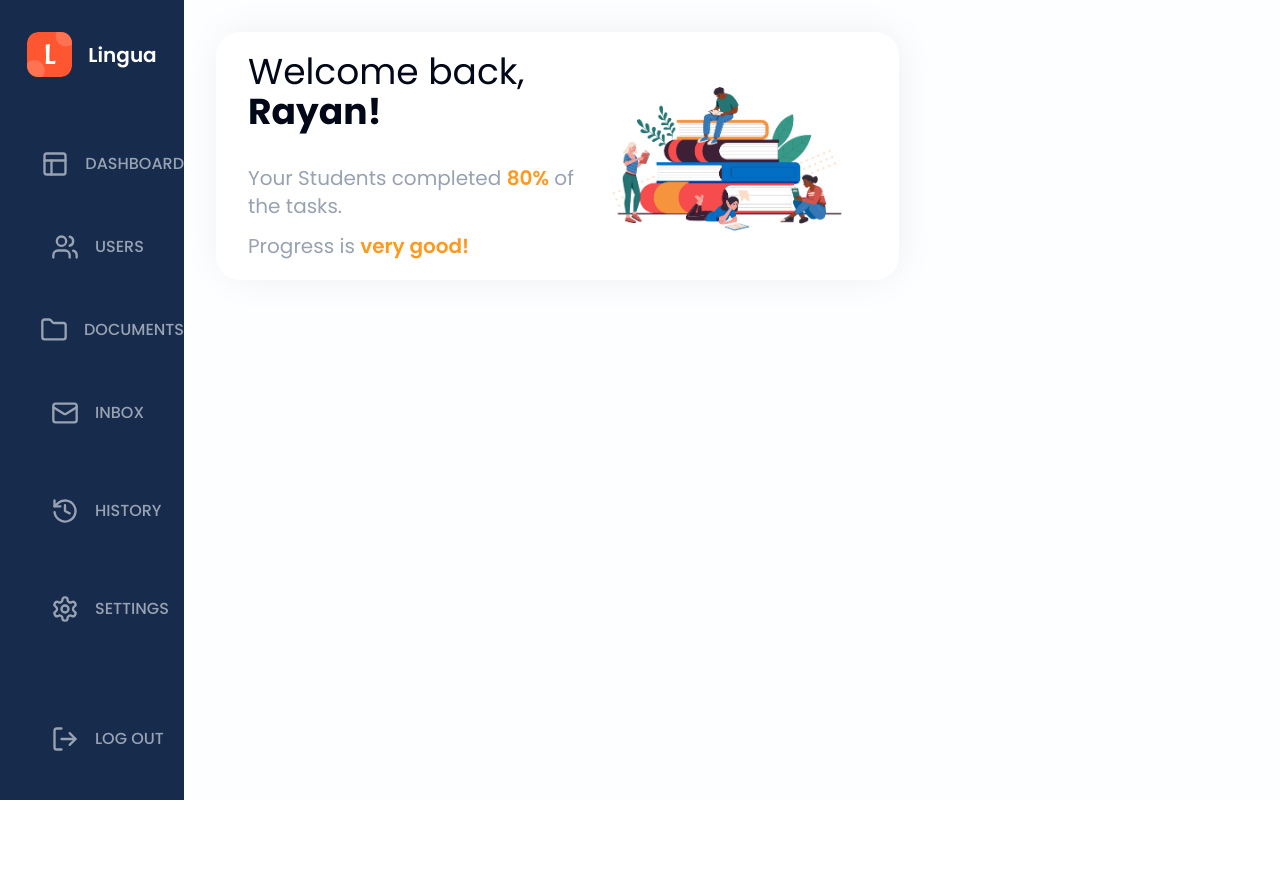
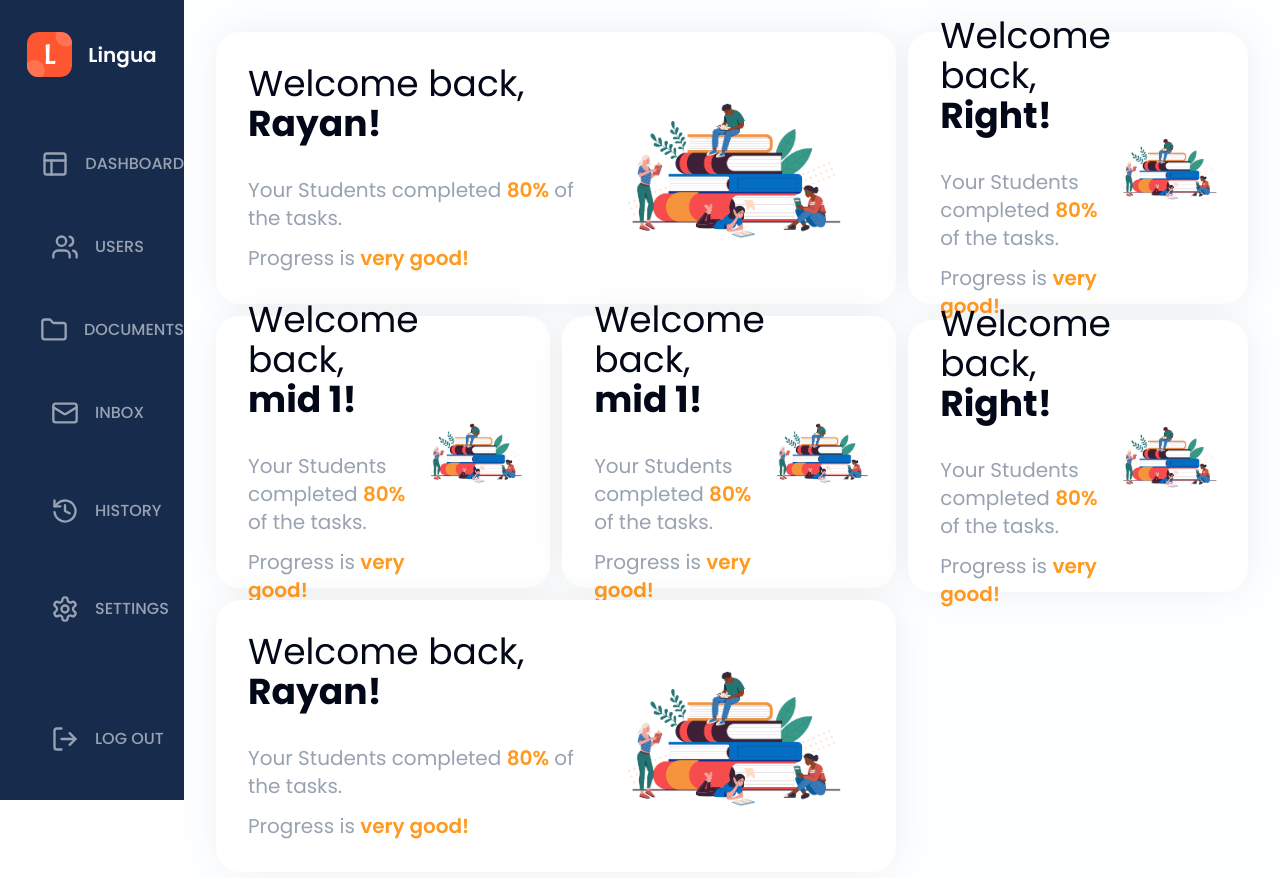
Before and after one commit to RAljowair/Masterworks_Assessment, a Next.js app: page /dashboard in a window 1280 px wide. Shown: the top 878 px of the page. Before the commit the page ends 800 px from the top, so only its background shows below. Built offline with nearby package versions, Linux system fonts and the light colour scheme.

Commit message:
add dashboard grid

```diff
--- a/src/app/dashboard/layout.tsx
+++ b/src/app/dashboard/layout.tsx
@@ -7,7 +7,7 @@ export default function Dashbaord({ children }: { children: React.ReactNode }) {
     <section className="dashboard-page flex flex-row-2">
       <Sidebar />
       {/* main page content section */}
-      <main className="dashboard-content w-full h-screen bg-[#FDFEFF]  p-8">
+      <main className="dashboard-content w-full bg-[#FDFEFF] p-8">
         {children}
       </main>
     </section>
--- a/src/app/dashboard/page.tsx
+++ b/src/app/dashboard/page.tsx
@@ -1,12 +1,27 @@
 import Welcome from "@/components/welcome";
 import React from "react";
-import { useState } from "react";
 
 function DashboardContent() {
   return (
-    <section className="grid grid-cols-3 gap-4">
-      <Welcome username={"Rayan"} />
-      <div className=""></div>
+    <section className="flex flex-row gap-3">
+      <div className="grid grid-row-3 grid-col-2 gap-3">
+        <div className="col-span-2">
+          <Welcome username={"Rayan"} />
+        </div>
+        <div className="col-span-1">
+          <Welcome username={"mid 1"} />
+        </div>
+        <div className="col-span-1">
+          <Welcome username={"mid 1"} />
+        </div>
+        <div className="col-span-2">
+          <Welcome username={"Rayan"} />
+        </div>
+      </div>
+      <div className="flex flex-col gap-4">
+        <Welcome username={"Right"} />
+        <Welcome username={"Right"} />
+      </div>
     </section>
   );
 }
--- a/src/components/sidebar.tsx
+++ b/src/components/sidebar.tsx
@@ -124,7 +124,7 @@ export default function Sidebar() {
           navItem={{
             icon: <LuLogOut className={iconsStyle} />,
             name: "Log out",
-            href: "",
+            href: "/#",
           }}
           selected={selectedNav}
         />
--- a/src/components/welcome.tsx
+++ b/src/components/welcome.tsx
@@ -6,10 +6,11 @@ export default function Welcome({ username }: { username: String }) {
   const importantTextStyle = "text-[#FF991F] font-semibold";
   const TextStyle = "text-[#FF991F]";
   return (
-    <section className="flex flex-row col-span-2 justify-between items-center bg-white shadow-[2px_-1px_41px_-5px_rgba(0,0,0,0.08)] rounded-3xl px-8 py-5">
+    <section className="flex flex-row justify-between h-[17rem] items-center bg-white shadow-mainComponent rounded-3xl px-8 py-5">
       <div className="flex flex-col gap-8">
         <p className="text-4xl">
-          Welcome back, <span className="font-bold">{username}!</span>
+          Welcome back,{" "}
+          <span className="font-bold">{username ? username : ""}!</span>
         </p>
 
         <div className="flex flex-col gap-3 text-xl text-[#98A2B1]">
@@ -23,7 +24,7 @@ export default function Welcome({ username }: { username: String }) {
           </p>
         </div>
       </div>
-      <Image src={peopleImg} alt="" className="w-[45%]" />
+      <Image src={peopleImg} alt="" className="w-[42%]" />
     </section>
   );
 }
--- a/tailwind.config.js
+++ b/tailwind.config.js
@@ -2,11 +2,11 @@
 module.exports = {
   darkMode: ["class"],
   content: [
-    './pages/**/*.{ts,tsx}',
-    './components/**/*.{ts,tsx}',
-    './app/**/*.{ts,tsx}',
-    './src/**/*.{ts,tsx}',
-	],
+    "./pages/**/*.{ts,tsx}",
+    "./components/**/*.{ts,tsx}",
+    "./app/**/*.{ts,tsx}",
+    "./src/**/*.{ts,tsx}",
+  ],
   theme: {
     container: {
       center: true,
@@ -70,7 +70,10 @@ module.exports = {
         "accordion-down": "accordion-down 0.2s ease-out",
         "accordion-up": "accordion-up 0.2s ease-out",
       },
+      boxShadow: {
+        mainComponent: "2px -1px 41px -5px rgba(0,0,0,0.08)",
+      },
     },
   },
   plugins: [require("tailwindcss-animate")],
-}
+};
```
